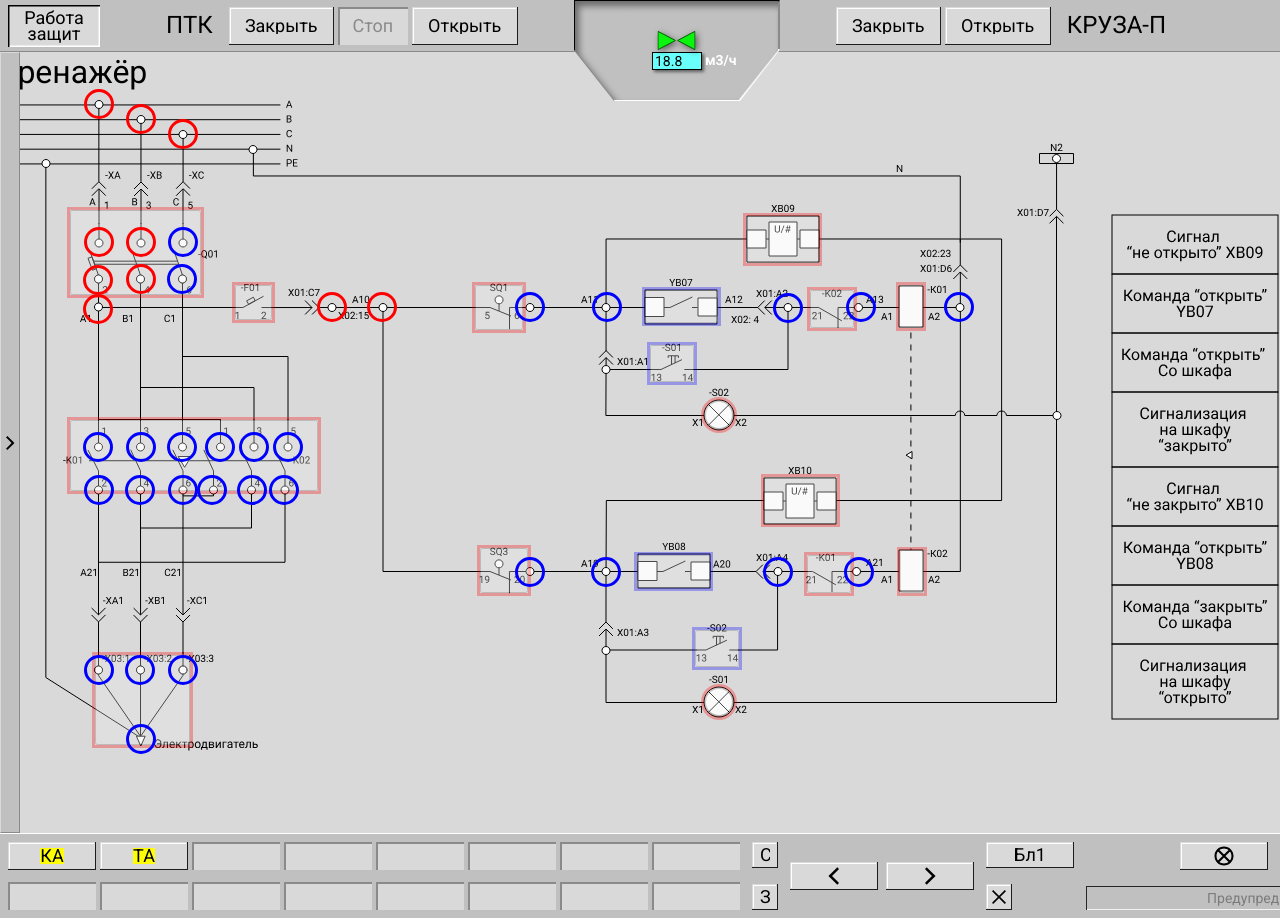
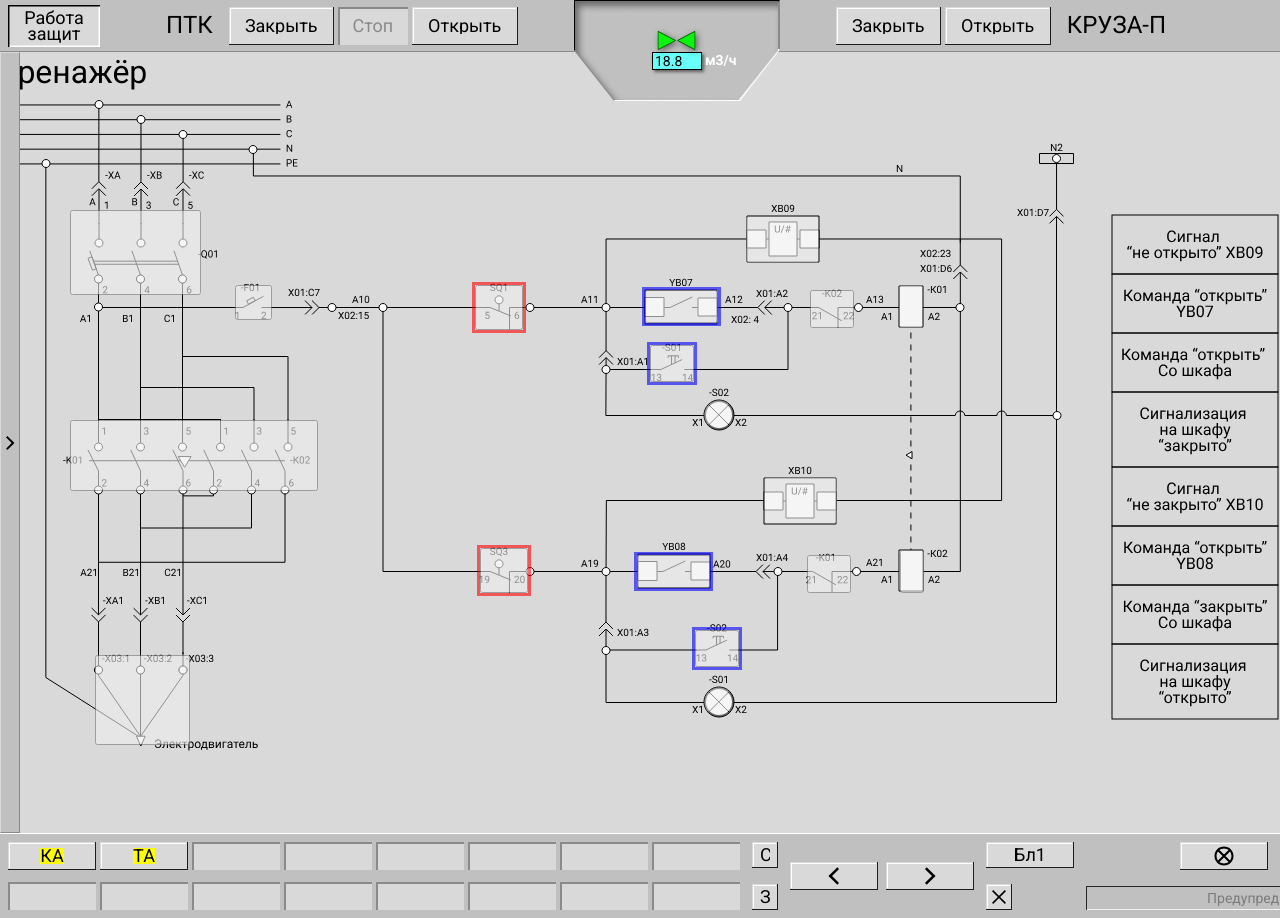
Before and after one commit to paveltomilov/skms, a Next.js app: page / in a window 1280 px wide. Shown: the top 918 px of the page. Built offline with nearby package versions, Linux system fonts and the light colour scheme.

Commit message:
[~] для удобства проверки оставила обводку только на тех элементах, которые должны меняться по данной задаче

```diff
--- a/src/entities/SchemeElement/index.tsx
+++ b/src/entities/SchemeElement/index.tsx
@@ -7,7 +7,15 @@ import { openPopup } from '@/store/popupSlice';
 import { PopupContent } from '@/shared/types/popup';
 import { ISchemeElement } from '@/shared/types/scheme';
 import { findElementByID } from '@/shared/utils/scheme';
-import { HIGH_RESISTANCE } from '@/shared/configs/scheme';
+import {
+	CLOSE_FROM_KRUZAP_ID,
+	CLOSE_FROM_PTK_ID,
+	HIGH_RESISTANCE,
+	LIMIT_SWITCH_CLOSE_ID,
+	LIMIT_SWITCH_OPEN_ID,
+	OPEN_FROM_KRUZAP_ID,
+	OPEN_FROM_PTK_ID,
+} from '@/shared/configs/scheme';
 
 interface Prop {
 	element: ISchemeElement;
@@ -29,17 +37,25 @@ export const SchemeElement: FC<Prop> = ({ element }) => {
 		useAppSelector(state => state.circuit),
 	);
 
-	const resistance = schemeElement?.resistance === HIGH_RESISTANCE;
+	// элементы которые должны меняться в текущей задаче (для того чтобы не отвлекали другие элементы)
+	const taskElements =
+		schemeElement?.id === LIMIT_SWITCH_OPEN_ID ||
+		schemeElement?.id === LIMIT_SWITCH_CLOSE_ID ||
+		schemeElement?.id === OPEN_FROM_KRUZAP_ID ||
+		schemeElement?.id === CLOSE_FROM_KRUZAP_ID ||
+		schemeElement?.id === OPEN_FROM_PTK_ID ||
+		schemeElement?.id === CLOSE_FROM_PTK_ID;
+
+	const highResistance = schemeElement?.resistance === HIGH_RESISTANCE;
 
 	return (
 		<button
 			className={`${styles.element} ${styles[id]} ${
 				!activeProb && styles.element_hover
 			} ${
-				resistance
-					? styles.element__highResistance
-					: styles.element__baseResistance
-			}`}
+				highResistance && taskElements && styles.element__highResistance
+			}
+					${!highResistance && taskElements && styles.element__baseResistance}`}
 			id={id}
 			onClick={() =>
 				handleOpenPopup({
--- a/src/entities/SchemeElement/styles.module.scss
+++ b/src/entities/SchemeElement/styles.module.scss
@@ -1,12 +1,13 @@
 .element {
 	position: absolute;
-	opacity: 0.3;
+	opacity: 0.6; // исходное 0
 	cursor: pointer;
 
 	&_hover:hover {
 		opacity: 0.5;
 	}
 
+	// для визуализации (убрать когда не понадобится)
 	&__highResistance {
 		outline: 3px solid blue;
 	}
--- a/src/entities/SchemePoint/index.tsx
+++ b/src/entities/SchemePoint/index.tsx
@@ -4,7 +4,6 @@ import React from 'react';
 import { useDroppable } from '@dnd-kit/core';
 import styles from './styles.module.scss';
 import { IPoint } from '@/shared/types/scheme';
-import { useAppSelector } from '@/shared/hooks/store';
 
 interface Props {
 	id: string;
@@ -20,17 +19,11 @@ export const SchemePoint: React.FC<Props> = ({ id, position }) => {
 			accepts: 'probe',
 		},
 	});
-
-	// для визуализации состояния точек
-	const schemePoint = useAppSelector(state => state.points[id]);
-
 	return (
 		<div
 			ref={setNodeRef}
 			id={id}
-			className={`${styles.point} ${isOver && styles.point_over} ${
-				schemePoint ? styles.point__active : styles.point__inactive
-			}`}
+			className={`${styles.point} ${isOver && styles.point_over}`}
 			style={{ left: `${position.x}px`, top: `${position.y}px` }}
 		></div>
 	);
--- a/src/entities/SchemePoint/styles.module.scss
+++ b/src/entities/SchemePoint/styles.module.scss
@@ -12,16 +12,7 @@
 	&_over {
 		opacity: 1;
 		background-color: #e44c4c;
-		// Другие эффекты, например, тень или увеличение:
 		box-shadow: 0 0 4px 1px #e76c6c;
 		transform: scale(0.4);
 	}
-
-	&__active {
-		outline: 3px solid red;
-	}
-
-	&__inactive {
-		outline: 3px solid blue;
-	}
 }
```
